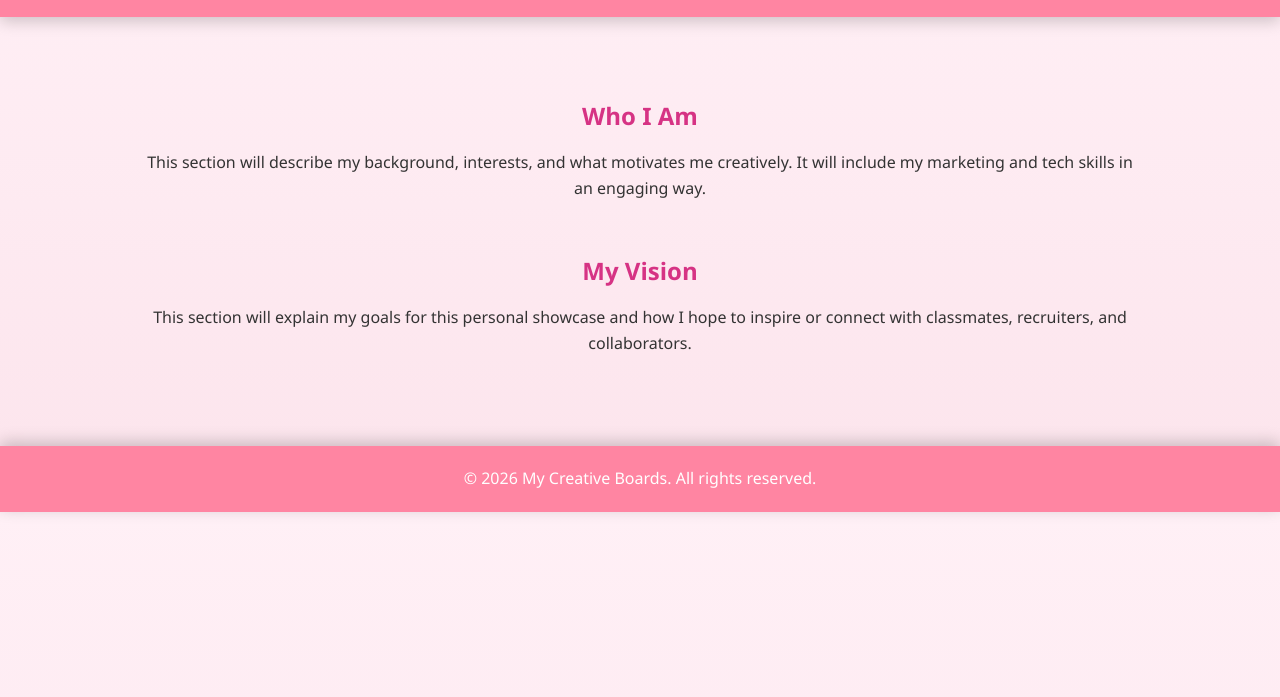
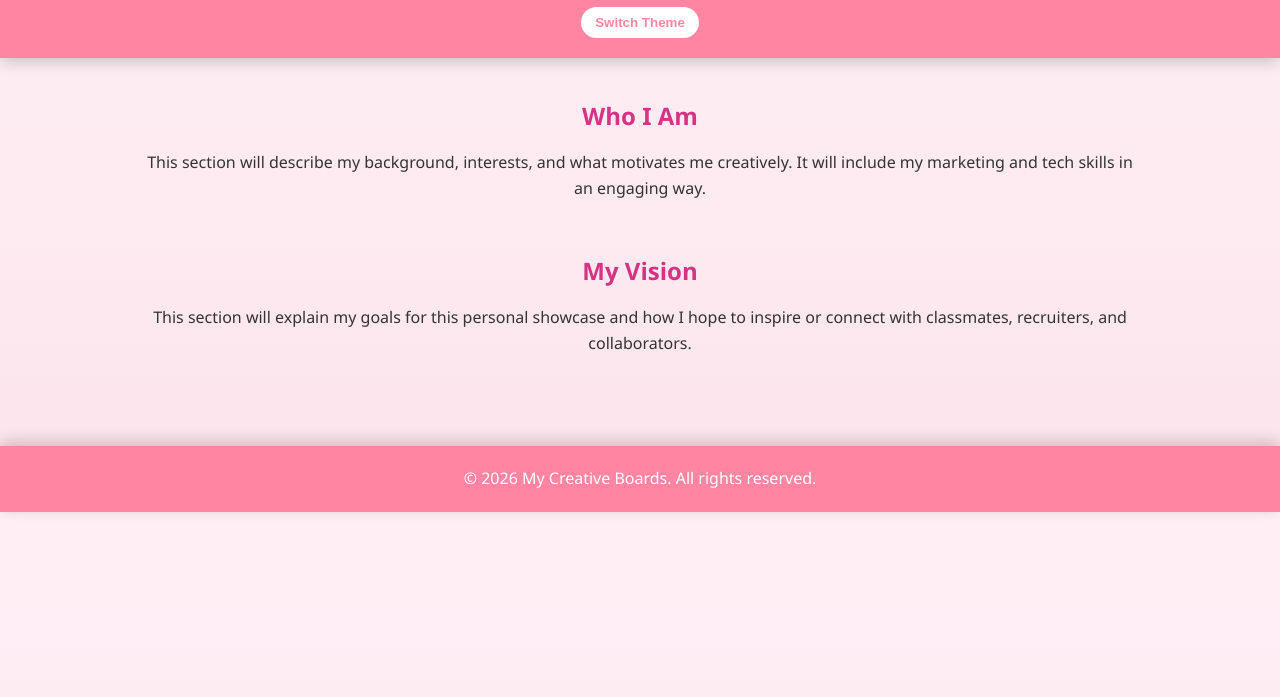
Before and after one commit to katelynreillly/Assignment1-KatelynReilly, a plain HTML site: page about.html in a window 1280 px wide. Shown: the part 103-800 px from the top of the page. Drawn offline with Linux system fonts and the light colour scheme.

Commit message:
Add theme switch button to about.html

```diff
--- a/about.html
+++ b/about.html
@@ -16,6 +16,7 @@
                 <li><a href="contact.html">Contact</a></li>
             </ul>
         </nav>
+        <button id="themeBtn">Switch Theme</button>
     </header>
 
     <main>
```
